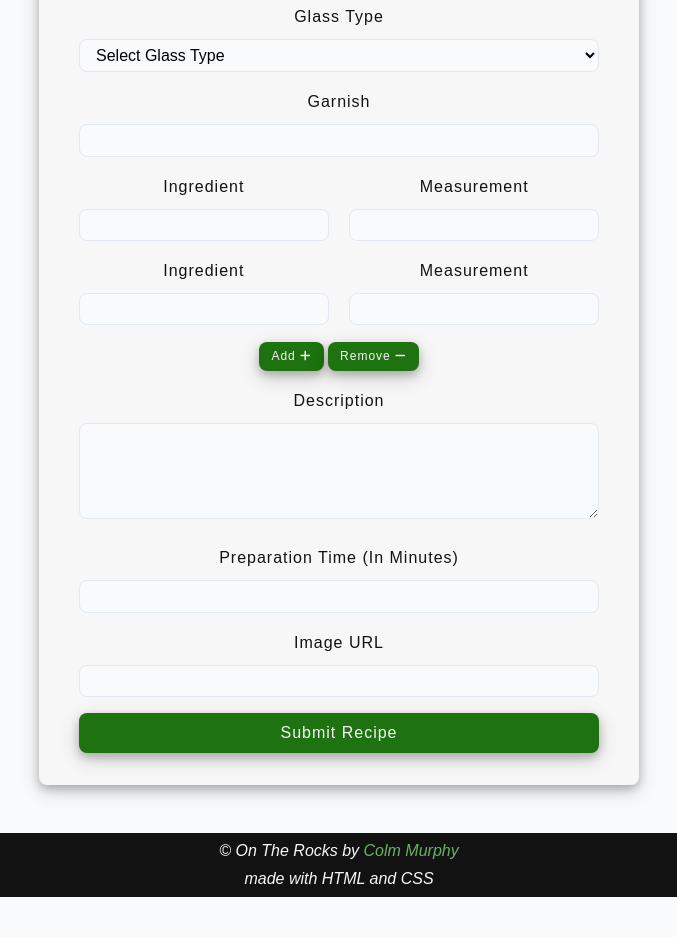
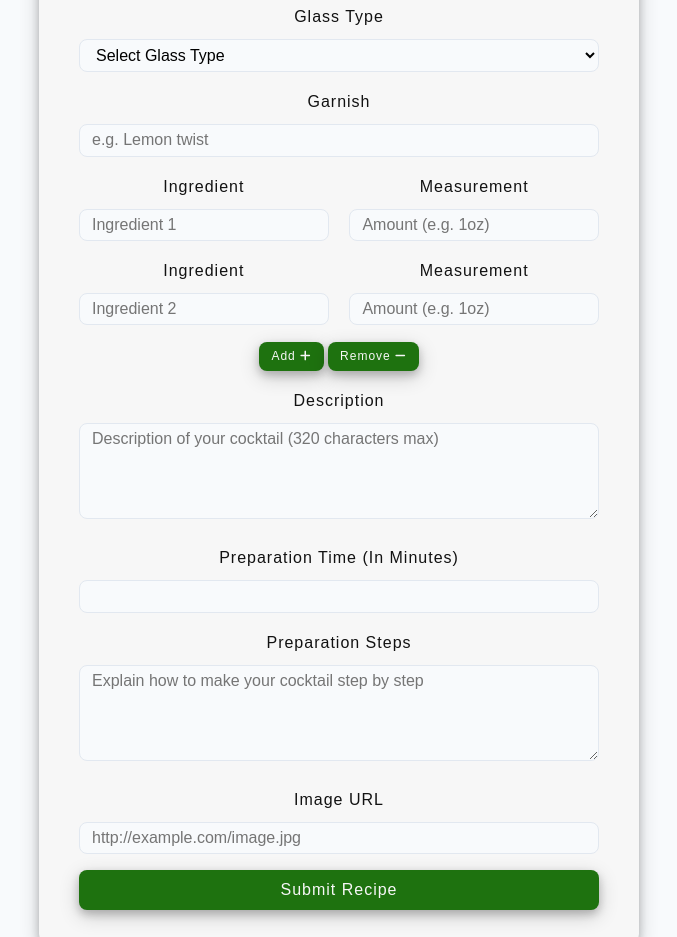
Before and after one commit to c-murphy01/OnTheRocks, a plain HTML site: page submit-recipe.html in a window 1280 px wide. Shown: the part 579-1516 px from the top of the page, without its empty margins (301-978 px from the left). Before the commit the page ends 1476 px from the top, so only its background shows below. Drawn offline with Linux system fonts and the light colour scheme.

Commit message:
added placeholder text

```diff
--- a/submit-recipe.html
+++ b/submit-recipe.html
@@ -62,7 +62,7 @@
                 <!-- row for cocktail name (text)-->
                 <div class="form-row">
                     <label for="cocktailName" class="form-label">Cocktail Name</label>
-                    <input type="text" name="cocktailName" id="cocktailName" class="form-input" required>
+                    <input type="text" name="cocktailName" id="cocktailName" class="form-input" required placeholder="Enter cocktail name">
                 </div>
 
                 <!-- row for whethere its shaken or stirred (radio selection) -->
@@ -114,7 +114,7 @@
                 <!-- row for which garnish (text) -->
                 <div class="form-row">
                     <label for="garnish" class="form-label">Garnish</label>
-                    <input type="text" id="garnish" name="garnish" class="form-input">
+                    <input type="text" id="garnish" name="garnish" class="form-input" placeholder="e.g. Lemon twist">
                 </div>
 
                 <!-- rows for ingredients and corresponding measurements (text) -->
@@ -123,22 +123,22 @@
                     <div class="form-row ingredient-row">
                         <div class="ingredient-group">
                             <label for="ingredient1" class="form-label">Ingredient</label>
-                            <input type="text" name="ingredients[]" id="ingredient1" class="form-input" required>
+                            <input type="text" name="ingredients[]" id="ingredient1" class="form-input" required placeholder="Ingredient 1">
                         </div>
                         <div class="ingredient-group">
                             <label for="measurement1" class="form-label">Measurement</label>
-                            <input type="text" name="measurements[]" id="measurement1" class="form-input" required>
+                            <input type="text" name="measurements[]" id="measurement1" class="form-input" required placeholder="Amount (e.g. 1oz)">
                         </div>
                     </div>
                     <!-- same as above -->
                     <div class="form-row ingredient-row">
                         <div class="ingredient-group">
                             <label for="ingredient2" class="form-label">Ingredient</label>
-                            <input type="text" name="ingredients[]" id="ingredient2" class="form-input" required>
+                            <input type="text" name="ingredients[]" id="ingredient2" class="form-input" required placeholder="Ingredient 2">
                         </div>
                         <div class="ingredient-group">
                             <label for="measurement2" class="form-label">Measurement</label>
-                            <input type="text" name="measurements[]" id="measurement2" class="form-input" required>
+                            <input type="text" name="measurements[]" id="measurement2" class="form-input" required placeholder="Amount (e.g. 1oz)">
                         </div>
                     </div>
                 </div>
@@ -155,7 +155,7 @@
                 <!-- row for a description of the cocktail (text) -->
                 <div class="form-row">
                     <label for="description" class="form-label">Description</label>
-                    <textarea id="description" name="description" class="form-textarea" required maxlength="320"></textarea>
+                    <textarea id="description" name="description" class="form-textarea" required maxlength="320" placeholder="Description of your cocktail (320 characters max)"></textarea>
                 </div>
 
                 <!-- row for prep time (number entry) -->
@@ -164,10 +164,16 @@
                     <input type="number" name="prepTime" id="prepTime" class="form-input" min="1" max="60" required>
                 </div>
 
+                <!-- row for a method/instructions (text) -->
+                <div class="form-row">
+                    <label for="preparation" class="form-label">Preparation Steps</label>
+                    <textarea id="preparation" name="preparation" class="form-textarea" required maxlength="320" placeholder="Explain how to make your cocktail step by step"></textarea>
+                </div>
+
                 <!-- row for image URL if available, not required -->
                 <div class="form-row">
                     <label for="imageUrl" class="form-label">Image URL</label>
-                    <input type="url" name="imageUrl" id="imageUrl" class="form-input">
+                    <input type="url" name="imageUrl" id="imageUrl" class="form-input" placeholder="http://example.com/image.jpg">
                 </div>
 
                 <!-- submit button -->
```
